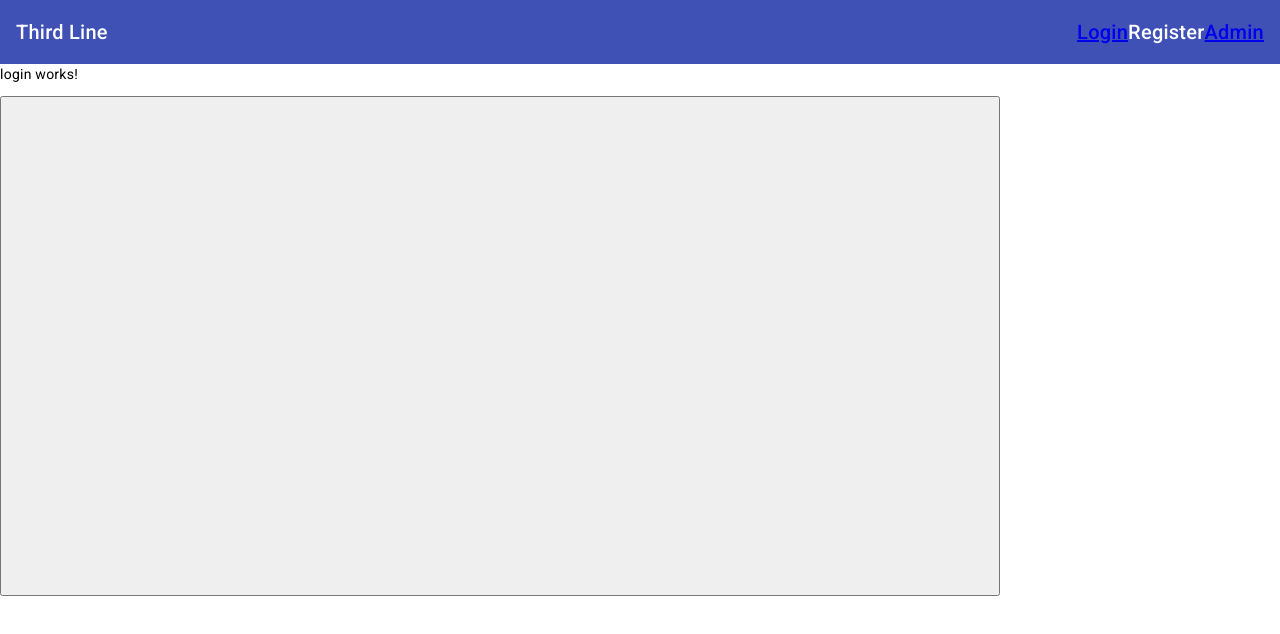
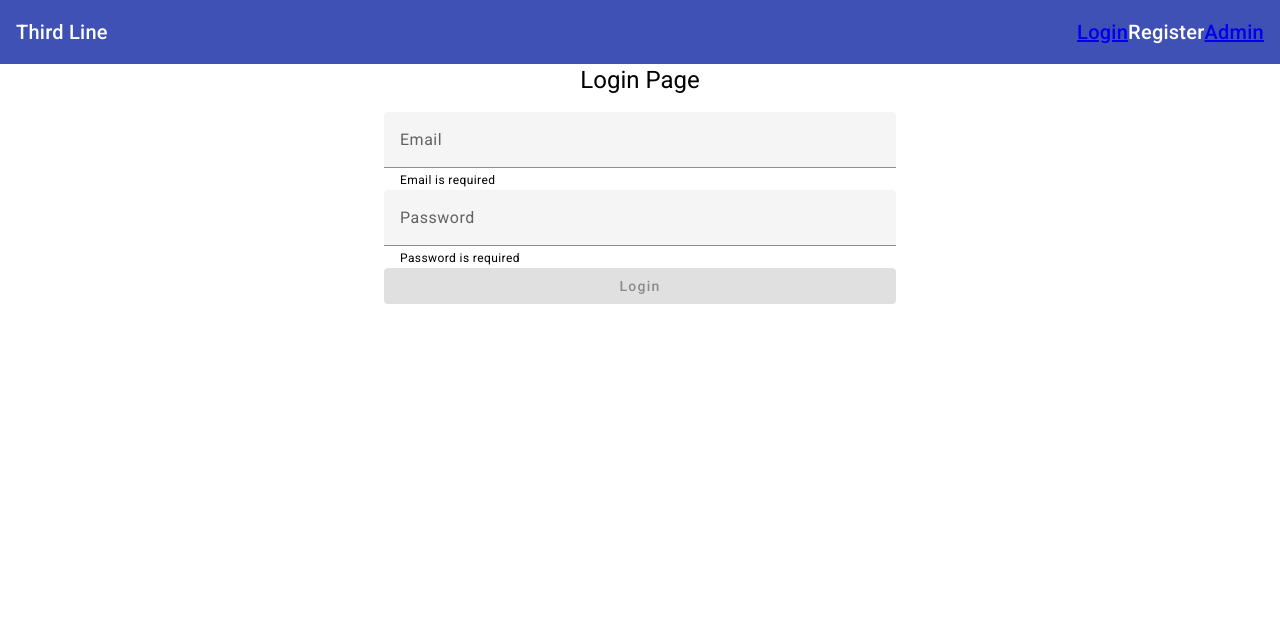
Before and after one commit to ratzPereira/FullStack-Blog-webpage, an Angular app in the folder blog-page/: page /login in a window 1280 px wide. Shown: the top 634 px of the page. Built offline with nearby package versions, Linux system fonts and the light colour scheme.

Commit message:
created login form, login page, created register form

```diff
--- a/blog-page/src/app/components/login/login.component.html
+++ b/blog-page/src/app/components/login/login.component.html
@@ -1,3 +1,16 @@
-<p>login works!</p>
-
-<button (click)="login()" style="height: 500px; width: 1000px;"></button>
+<h1 style="text-align: center;">
+  Login Page
+</h1>
+<form [formGroup]="loginForm" (ngSubmit)="onSubmit()">
+  <div class="container">
+    <mat-form-field>
+      <input matInput placeholder="Email" formControlName="email">
+      <mat-hint *ngIf="loginForm.controls.email.errors">Email is required</mat-hint>
+    </mat-form-field>
+    <mat-form-field>
+      <input matInput type="password" placeholder="Password" formControlName="password">
+      <mat-hint *ngIf="loginForm.controls.password.errors">Password is required</mat-hint>
+    </mat-form-field>
+    <button mat-flat-button color="primary" [disabled]="!loginForm.valid" type="submit">Login</button>
+  </div>
+</form>
--- a/blog-page/src/app/components/login/login.component.scss
+++ b/blog-page/src/app/components/login/login.component.scss
@@ -0,0 +1,10 @@
+.container {
+  display: flex;
+  flex-direction: column;
+  align-items: center;
+  justify-content: center;
+}
+
+.container > * {
+  width: 40%;
+}
--- a/blog-page/src/app/components/login/login.component.ts
+++ b/blog-page/src/app/components/login/login.component.ts
@@ -1,17 +1,42 @@
-import { Component } from '@angular/core';
+import { Component, OnInit } from '@angular/core';
 import { AuthenticationService } from 'src/app/services/authentication.service';
+import { FormControl, FormGroup, Validators } from '@angular/forms';
+import { Router } from '@angular/router';
+import { map } from 'rxjs';
 
 @Component({
   selector: 'app-login',
   templateUrl: './login.component.html',
   styleUrls: ['./login.component.scss'],
 })
-export class LoginComponent {
-  constructor(private readonly authService: AuthenticationService) {}
+export class LoginComponent implements OnInit {
+  loginForm: FormGroup | any;
 
-  login() {
+  constructor(
+    private readonly authService: AuthenticationService,
+    private readonly router: Router
+  ) {}
+
+  ngOnInit(): void {
+    this.loginForm = new FormGroup<any>({
+      email: new FormControl(null, [
+        Validators.required,
+        Validators.email,
+        Validators.minLength(6),
+      ]),
+      password: new FormControl(null, [
+        Validators.minLength(4),
+        Validators.required,
+      ]),
+    });
+  }
+
+  onSubmit() {
+    if (this.loginForm.invalid) return;
+
     this.authService
-      .login('email1@email.com', '123456')
-      .subscribe((data) => console.log('logged in'));
+      .login(this.loginForm.value)
+      .pipe(map((token) => this.router.navigate(['admin'])))
+      .subscribe();
   }
 }
--- a/blog-page/src/app/components/register/register.component.html
+++ b/blog-page/src/app/components/register/register.component.html
@@ -1 +1 @@
-<p>register works!</p>
+<h1 style="text-align: center">Register Page</h1>
--- a/blog-page/src/app/components/register/register.component.scss
+++ b/blog-page/src/app/components/register/register.component.scss
@@ -0,0 +1,10 @@
+.container {
+  display: flex;
+  flex-direction: column;
+  align-items: center;
+  justify-content: center;
+}
+
+.container > * {
+  width: 40%;
+}
--- a/blog-page/src/app/components/register/register.component.ts
+++ b/blog-page/src/app/components/register/register.component.ts
@@ -1,10 +1,48 @@
-import { Component } from '@angular/core';
+import { Component, OnInit } from '@angular/core';
+import { AuthenticationService } from '../../services/authentication.service';
+import { FormBuilder, FormGroup, Validators } from '@angular/forms';
+import { Router } from '@angular/router';
+import { map } from 'rxjs';
 
 @Component({
   selector: 'app-register',
   templateUrl: './register.component.html',
-  styleUrls: ['./register.component.scss']
+  styleUrls: ['./register.component.scss'],
 })
-export class RegisterComponent {
+export class RegisterComponent implements OnInit {
+  registerForm: FormGroup | any;
 
+  constructor(
+    private readonly authService: AuthenticationService,
+    private readonly formBuilder: FormBuilder,
+    private readonly router: Router
+  ) {}
+
+  ngOnInit(): void {
+    this.registerForm = this.formBuilder.group(
+      {
+        name: [null, [Validators.required]],
+        username: [null, [Validators.required]],
+        email: [
+          null,
+          [Validators.email, Validators.required, Validators.minLength(6)],
+        ],
+        password: [null, [Validators.required, Validators.minLength(4)]],
+        passwordConfirm: [null, [Validators.required, Validators.minLength(4)]],
+      },
+      {
+        //validators : CustomValidators.passwordMatches
+      }
+    );
+  }
+
+  onSubmit() {
+    if (this.registerForm.invalid) return;
+
+    console.log(this.registerForm.value);
+    this.authService
+      .register(this.registerForm)
+      .pipe(map((user) => this.router.navigate(['login'])))
+      .subscribe();
+  }
 }
--- a/blog-page/src/app/services/authentication.service.ts
+++ b/blog-page/src/app/services/authentication.service.ts
@@ -1,20 +1,44 @@
 import { Injectable } from '@angular/core';
 import { HttpClient } from '@angular/common/http';
 import { map } from 'rxjs';
+
+export interface LoginForm {
+  email: string;
+  password: string;
+}
+
+export interface RegisterForm {
+  email: string;
+  password: string;
+  name: string;
+  username: string;
+  passwordConfirm: string;
+}
+
 @Injectable({
   providedIn: 'root',
 })
 export class AuthenticationService {
   constructor(private readonly http: HttpClient) {}
 
-  login(email: string, password: string) {
+  login(loginForm: LoginForm) {
     return this.http
-      .post<any>('http://localhost:3000/api/users/login', { email, password })
+      .post<any>('http://localhost:3000/api/users/login', {
+        email: loginForm.email,
+        password: loginForm.password,
+      })
       .pipe(
         map((token) => {
+          console.log('token');
           localStorage.setItem('blog-token', token.access_token);
           return token;
         })
       );
   }
+
+  register(user: RegisterForm) {
+    return this.http
+      .post<any>('http://localhost:3000/api/users/login', user)
+      .pipe(map((user) => user));
+  }
 }
--- a/blog-page/tsconfig.json
+++ b/blog-page/tsconfig.json
@@ -28,6 +28,7 @@
     "enableI18nLegacyMessageIdFormat": false,
     "strictInjectionParameters": true,
     "strictInputAccessModifiers": true,
-    "strictTemplates": true
+    "strictTemplates": true,
+    "strictPropertyInitialization": false
   }
 }
```
Also changed, not shown: blog-page/src/app/app.module.ts (+15 -10 lines).
